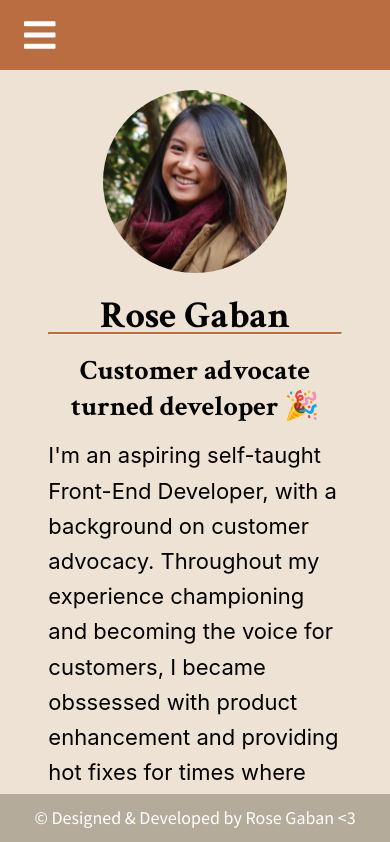
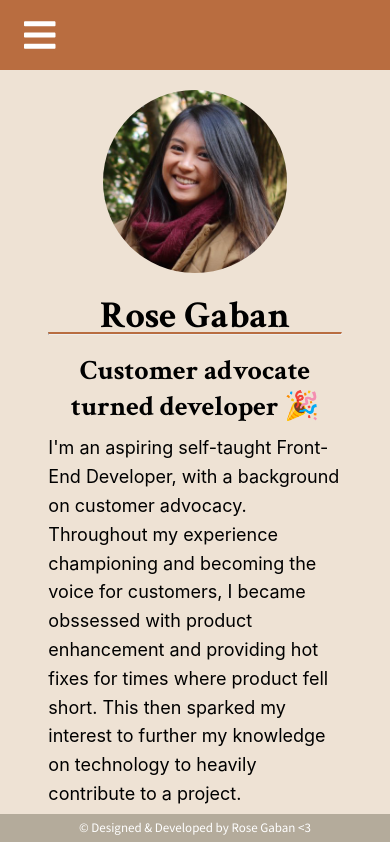
Before and after one commit to rgaban/rgaban.github.io, a Next.js app: page / in a window 390 px wide. Shown: the top 842 px of the page. Built offline with nearby package versions, Linux system fonts and the light colour scheme.

Commit message:
changes to font size for footer and index page for mobile

```diff
--- a/components/layout.module.css
+++ b/components/layout.module.css
@@ -35,4 +35,9 @@
     .main {
         margin-top: 90px;
     }
+
+    .footer {
+        height: 30px;
+        font-size: 13px;
+    }
 }
--- a/styles/Home.module.css
+++ b/styles/Home.module.css
@@ -79,6 +79,7 @@
 
   .aboutDescriptionContainer {
     width: 80%;
+    font-size: 18px;
   }
   .main h3 {
     text-align: center;
```
